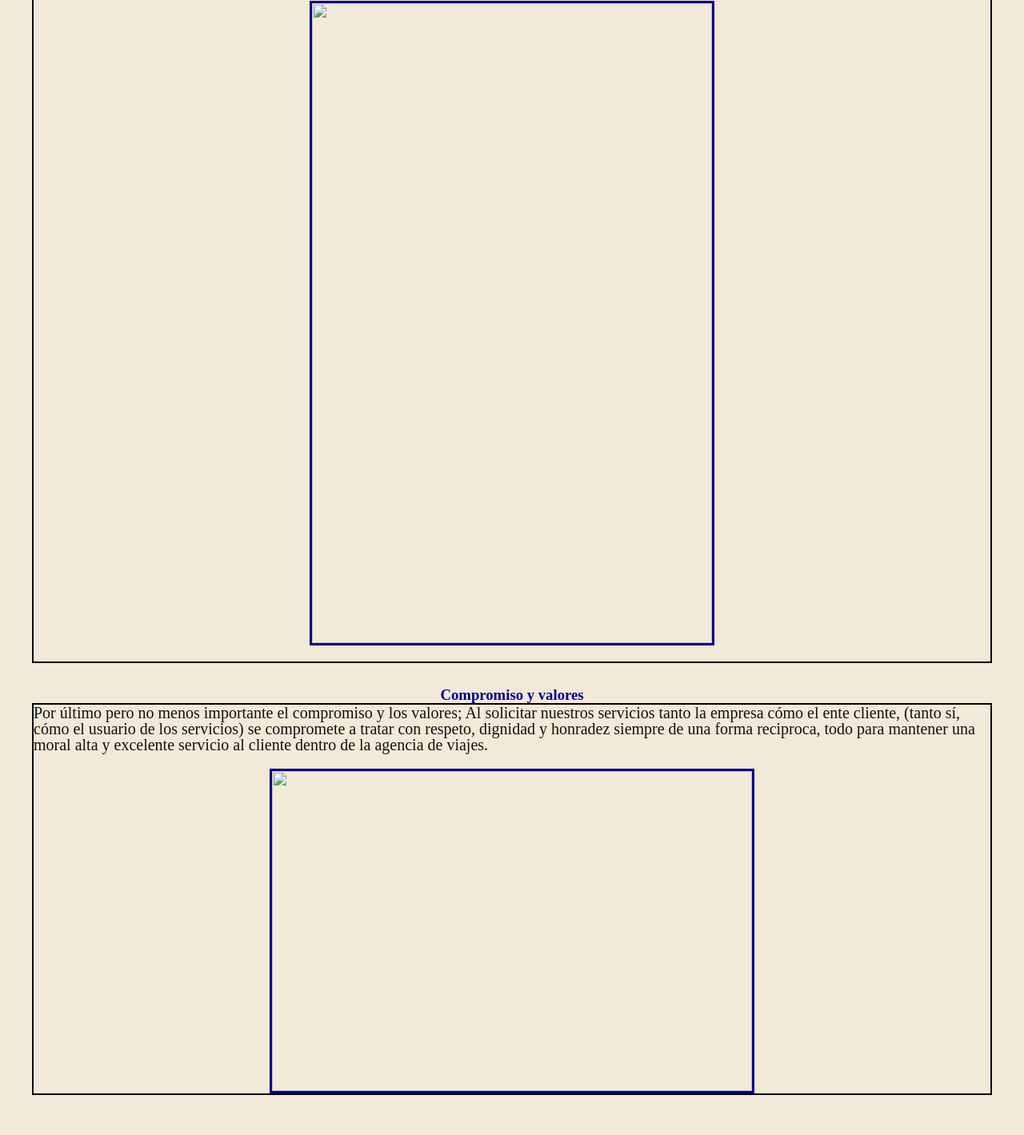
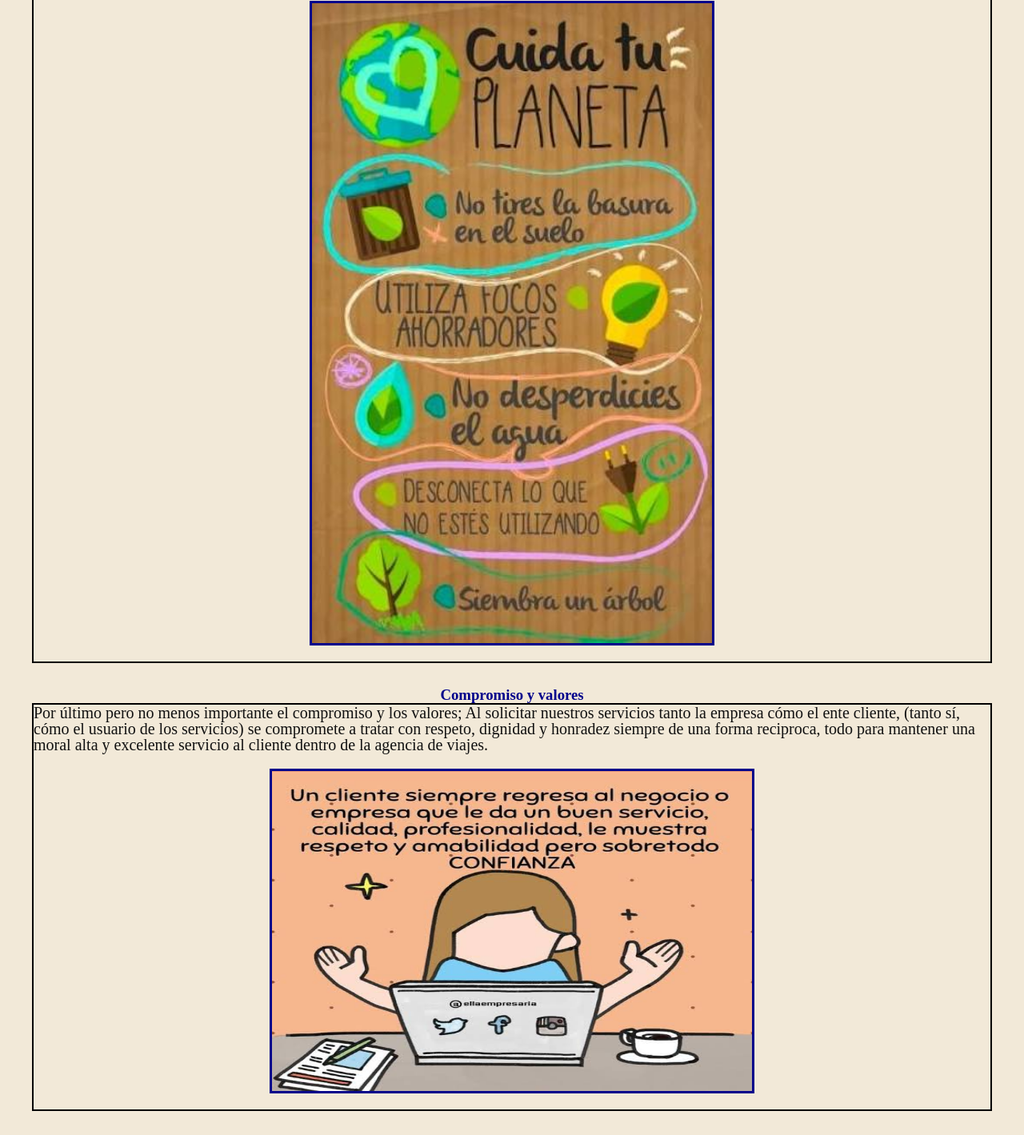
Before and after one commit to Divorcien1000/Divorcien1000.github.io, a plain HTML site: page Competencias.html in a window 1280 px wide. Shown: the part 741-2160 px from the top of the page at 80% size. Drawn offline with Linux system fonts and the light colour scheme.

Commit message:
Refactor Competencias.html with corrected image sources
Updated HTML structure and fixed image paths.

```diff
--- a/Competencias.html
+++ b/Competencias.html
@@ -25,12 +25,12 @@ A continuación las 3 pero esenciales competencias bajo las cuales nos regimos y
 
 <h3>Calidad</h3>
 <p>En su función de Agencia de viajes minorista Explorador pig se compromete a solo ofrecer productos de calidad de punta que surpasen toda expectativa del cliente, buscando llegar a estandares tan altos al igual de agencias de igual tipo pero gigante magnitud cómo viajes falabella.
-	<img src="IMGN/premium.jpg" class="foto">
+	<img src="premium.jpg" class="foto">
 </p>
 <h3>Sostenibilidad</h3>
 <p>La agencia de viajes se compromete con el medio ambiente y cumple documentos de la CAR ratificados por el PRC, (decreto 2220 de 2015) Promoviendo toda buena conducta ambientalmente sostenible, buscando proteger tanto el recurso renovable cómo el no renovable utilizando solo los recursos necesarios.
-	<img src="IMGN/Sostenible.jpg" class="foto1">
+	<img src="Sostenible.jpg" class="foto1">
 </p>
 <h3>Compromiso y valores</h3>
 <p>Por último pero no menos importante el compromiso y los valores; Al solicitar nuestros servicios tanto la empresa cómo el ente cliente, (tanto sí, cómo el usuario de los servicios) se compromete a tratar con respeto, dignidad y honradez siempre de una forma reciproca, todo para mantener una moral alta y excelente servicio al cliente dentro de la agencia de viajes.
-	<img src="IMGN/CALIDAD.jpg" class="foto">
+	<img src="CALIDAD.jpg" class="foto">
```
